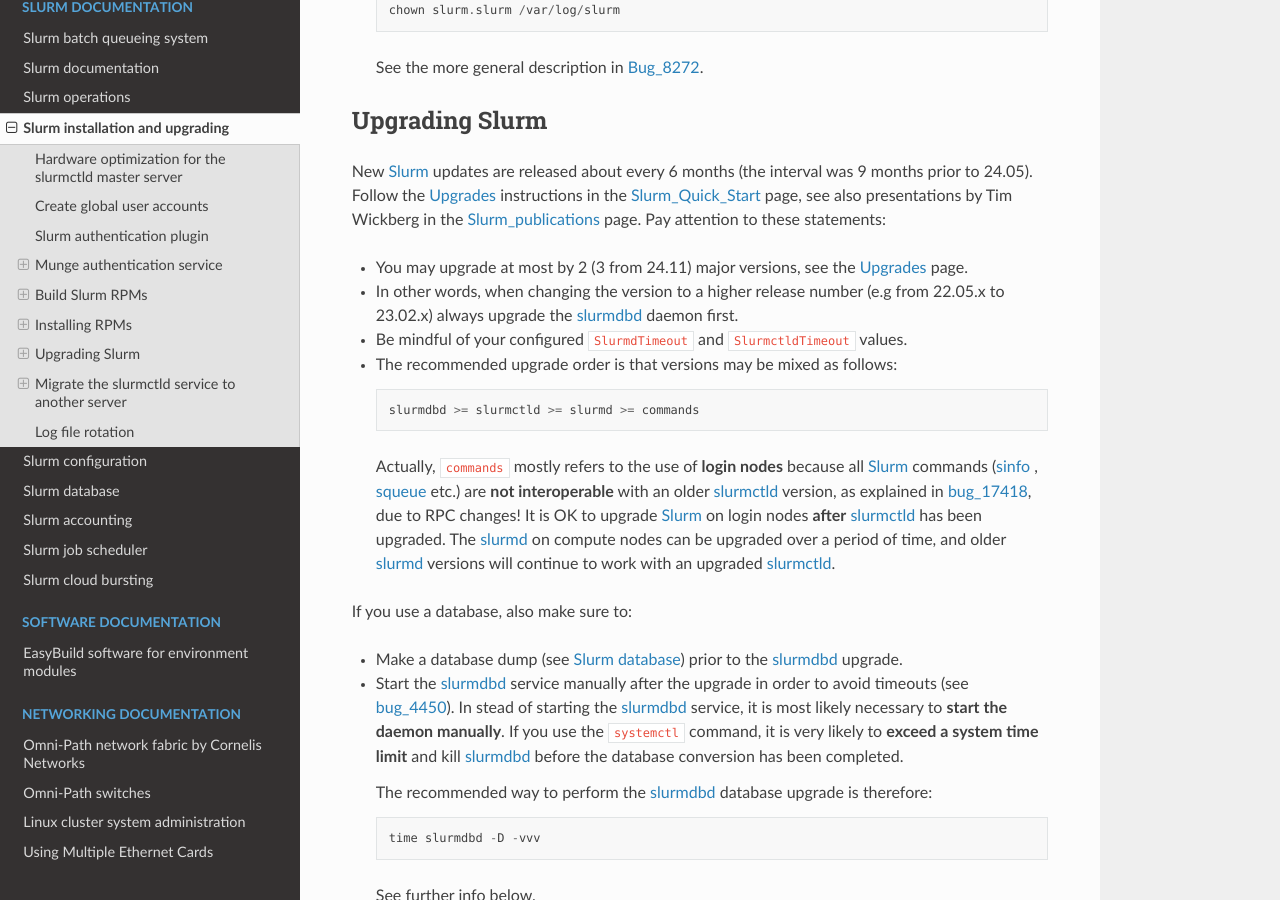
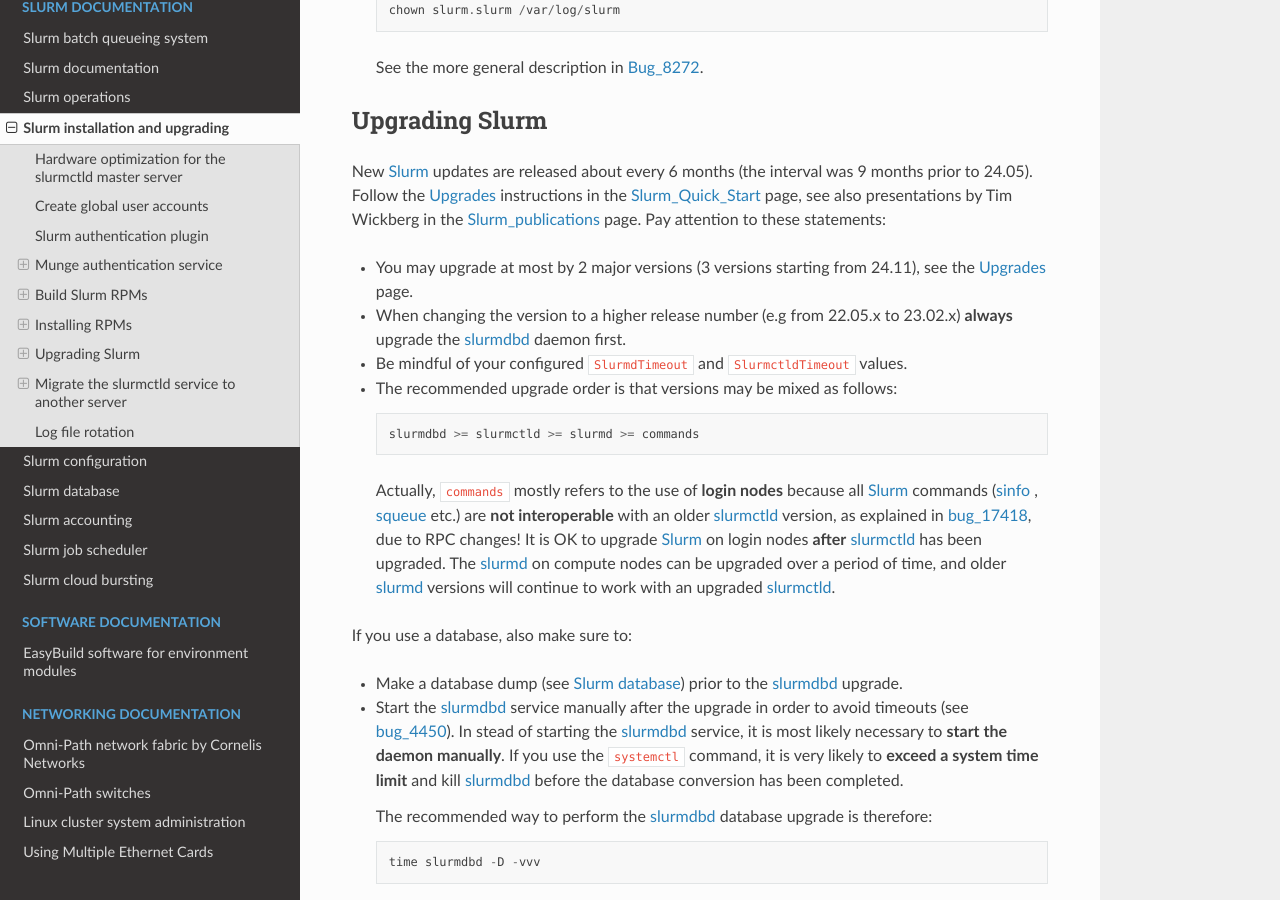
Before and after one commit to OleHolmNielsen/Niflheim_system, a Sphinx documentation site: the page built from docs/Slurm_installation.rst, in a window 1280 px wide and 900 px high, scrolled down 10126 px. Built offline with Sphinx 7.4.7 and the Read the Docs theme 2.0.0, drawn with Linux system fonts in a browser that asks for light colours.

Commit message:
Minor edits

```diff
--- a/docs/Slurm_installation.rst
+++ b/docs/Slurm_installation.rst
@@ -462,8 +462,8 @@
 see also presentations by Tim Wickberg in the Slurm_publications_ page.
 Pay attention to these statements:
 
-* You may upgrade at most by 2 (3 from 24.11) major versions, see the Upgrades_ page.
-* In other words, when changing the version to a higher release number (e.g from 22.05.x to 23.02.x) always upgrade the slurmdbd_ daemon first.
+* You may upgrade at most by 2 major versions (3 versions starting from 24.11), see the Upgrades_ page.
+* When changing the version to a higher release number (e.g from 22.05.x to 23.02.x) **always** upgrade the slurmdbd_ daemon first.
 * Be mindful of your configured ``SlurmdTimeout`` and ``SlurmctldTimeout`` values.
 * The recommended upgrade order is that versions may be mixed as follows::
 
```
